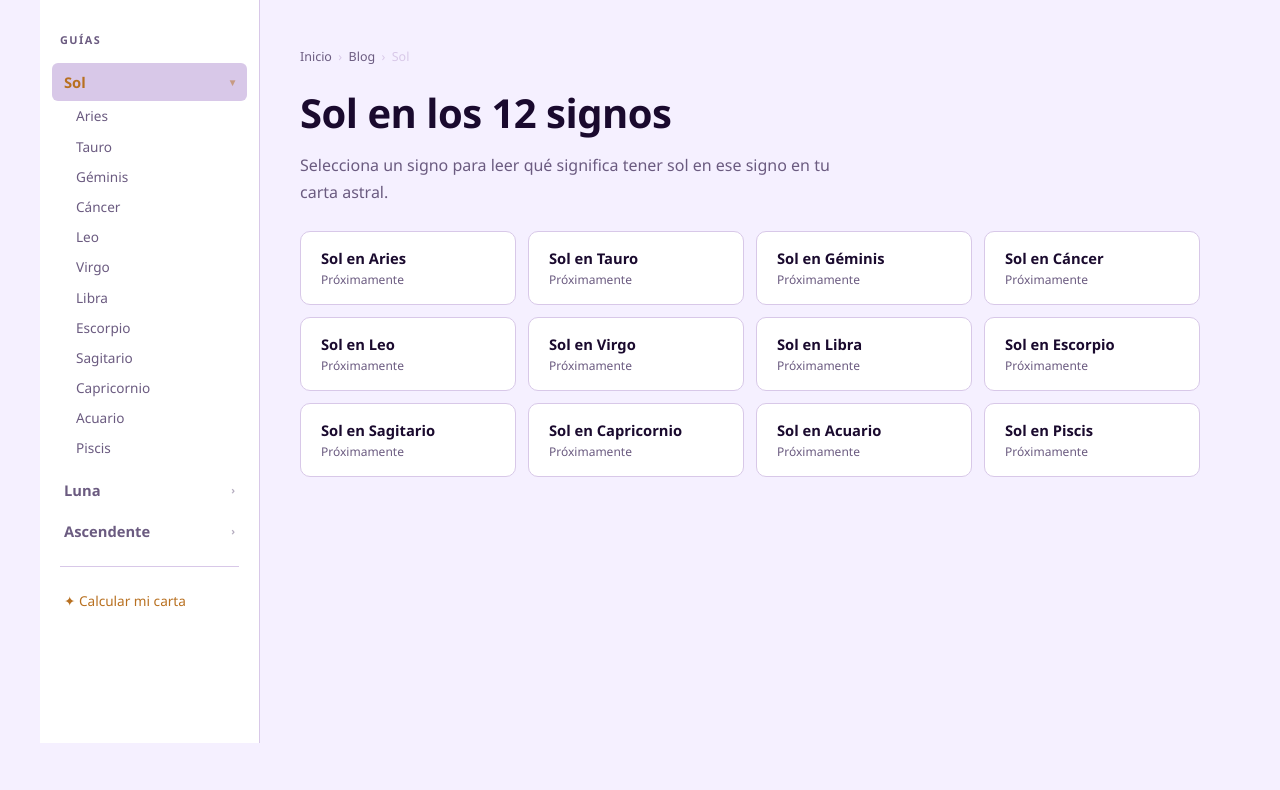
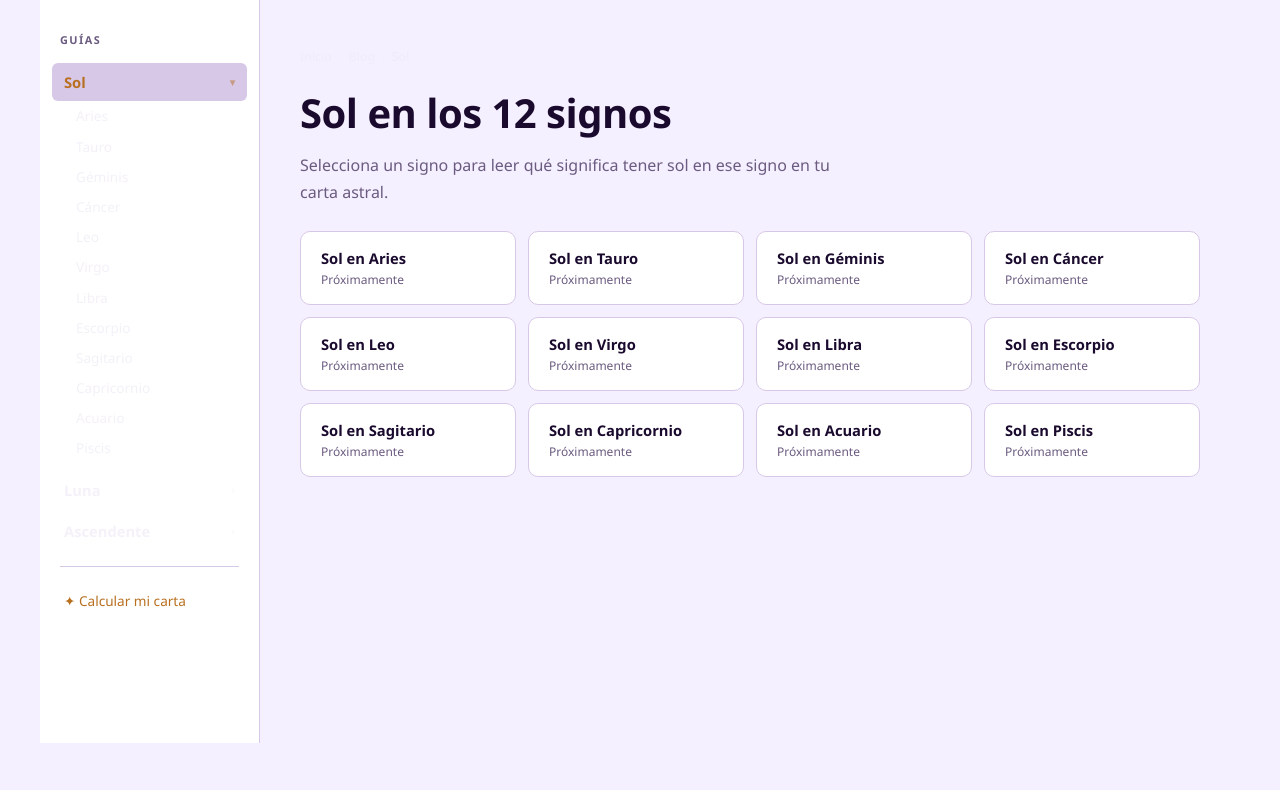
Before and after one commit to llforeman/astronode, a Flask app: page /blog/sol in a window 1280 px wide. Shown: the part 72-862 px from the top of the page. Run offline with Flask 3, Linux system fonts and the light colour scheme; data that the repository does not hold is empty; parts of the project's set-up code (start-up, migrations or seed data) failed here and were passed over.

Commit message:
fix: blog accessibility — breadcrumb contrast and sidebar legibility
Replace near-invisible var(--border) breadcrumb separator colour with
rgba(237,232,245,0.22), fix inactive sidebar link colours to pass WCAG
AA in both placement.html and body_index.html. Add class="sep" to
breadcrumb separator spans so CSS targets only separators, not the
current-page label.

Co-Authored-By: Claude Sonnet 4.6 <noreply@anthropic.com>

```diff
--- a/templates/public/body_index.html
+++ b/templates/public/body_index.html
@@ -13,21 +13,21 @@
   }
   .guide-sidebar .sidebar-top-label { font-size: 0.68rem; font-weight: 700; text-transform: uppercase; letter-spacing: 1.5px; color: var(--text-muted); padding: 0 0.5rem; margin-bottom: 1rem; }
   .guide-sidebar .body-group { margin-bottom: 0.25rem; }
-  .guide-sidebar .body-link { display: flex; align-items: center; justify-content: space-between; padding: 0.55rem 0.75rem; border-radius: 6px; font-size: 0.92rem; font-weight: 600; color: var(--text-muted); text-decoration: none; transition: background 0.15s, color 0.15s; }
-  .guide-sidebar .body-link:hover { background: var(--border); color: var(--text); text-decoration: none; }
+  .guide-sidebar .body-link { display: flex; align-items: center; justify-content: space-between; padding: 0.55rem 0.75rem; border-radius: 6px; font-size: 0.92rem; font-weight: 600; color: rgba(237,232,245,0.62); text-decoration: none; transition: background 0.15s, color 0.15s; }
+  .guide-sidebar .body-link:hover { background: rgba(237,232,245,0.06); color: rgba(237,232,245,0.9); text-decoration: none; }
   .guide-sidebar .body-link.active-body { color: var(--accent-light); background: var(--border); }
   .guide-sidebar .body-link .chevron { font-size: 0.65rem; opacity: 0.5; }
   .guide-sidebar .sign-list { margin-bottom: 0.5rem; }
-  .guide-sidebar .sign-list a { display: block; padding: 0.35rem 0.75rem 0.35rem 1.5rem; font-size: 0.85rem; color: var(--text-muted); border-radius: 6px; text-decoration: none; transition: background 0.15s, color 0.15s; }
-  .guide-sidebar .sign-list a:hover { background: var(--border); color: var(--text); text-decoration: none; }
+  .guide-sidebar .sign-list a { display: block; padding: 0.35rem 0.75rem 0.35rem 1.5rem; font-size: 0.85rem; color: rgba(237,232,245,0.65); border-radius: 6px; text-decoration: none; transition: background 0.15s, color 0.15s; }
+  .guide-sidebar .sign-list a:hover { background: rgba(237,232,245,0.06); color: rgba(237,232,245,0.9); text-decoration: none; }
   .guide-sidebar .sidebar-divider { border: none; border-top: 1px solid var(--border); margin: 1rem 0.5rem; }
   .guide-sidebar .sidebar-chart-link { display: block; padding: 0.5rem 0.75rem; font-size: 0.85rem; color: var(--accent-light); border-radius: 6px; text-decoration: none; transition: background 0.15s; }
   .guide-sidebar .sidebar-chart-link:hover { background: var(--border); text-decoration: none; }
   .guide-main { flex: 1; min-width: 0; padding: 3rem 2.5rem 4rem; }
-  .breadcrumb { font-size: 0.78rem; color: var(--text-muted); margin-bottom: 1.25rem; display: flex; gap: 0.4rem; align-items: center; flex-wrap: wrap; }
-  .breadcrumb a { color: var(--text-muted); }
-  .breadcrumb a:hover { color: var(--text); text-decoration: none; }
-  .breadcrumb span { color: var(--border); }
+  .breadcrumb { font-size: 0.78rem; color: rgba(237,232,245,0.75); margin-bottom: 1.25rem; display: flex; gap: 0.4rem; align-items: center; flex-wrap: wrap; }
+  .breadcrumb a { color: rgba(237,232,245,0.55); }
+  .breadcrumb a:hover { color: var(--gold); text-decoration: none; }
+  .breadcrumb .sep { color: rgba(237,232,245,0.22); }
   .signs-grid { display: grid; grid-template-columns: repeat(auto-fill, minmax(190px, 1fr)); gap: 0.75rem; margin-top: 1.5rem; }
   .sign-card { background: var(--card); border: 1px solid var(--border); border-radius: 10px; padding: 1rem 1.25rem; text-decoration: none; display: flex; flex-direction: column; gap: 0.2rem; transition: border-color 0.2s, transform 0.15s; }
   .sign-card:hover { border-color: var(--accent); transform: translateY(-2px); text-decoration: none; }
@@ -81,9 +81,9 @@
   <main class="guide-main">
     <div class="breadcrumb">
       <a href="{{ url_for('public.landing') }}">Inicio</a>
-      <span>›</span>
+      <span class="sep">›</span>
       <a href="{{ url_for('public.blog_index') }}">Blog</a>
-      <span>›</span>
+      <span class="sep">›</span>
       <span>{{ body_label }}</span>
     </div>
     <h1 style="font-size:clamp(1.8rem,4vw,2.5rem); font-weight:800; color:var(--text); margin-bottom:0.75rem; letter-spacing:-0.5px;">{{ body_label }} en los 12 signos</h1>
```
Also changed, not shown: templates/public/placement.html (+11 -11 lines).
